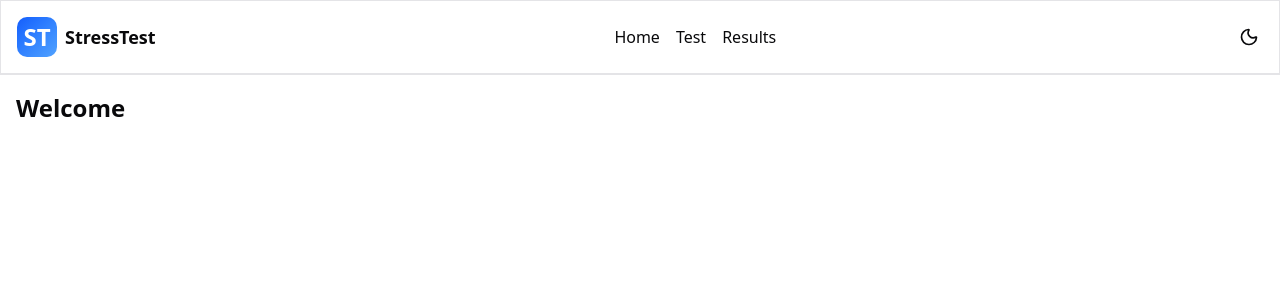
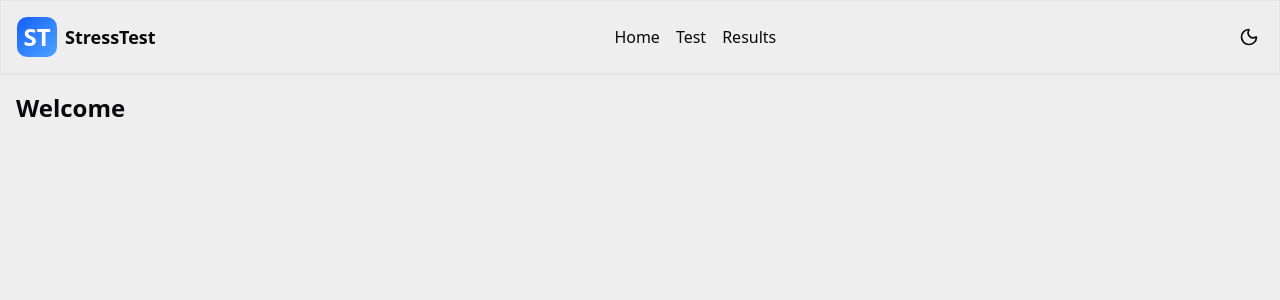
Before and after one commit to badger-99/stress_test, a Next.js app: page / in a window 1280 px wide. Shown: the top 300 px of the page. Built offline with nearby package versions, Linux system fonts and the light colour scheme.

Commit message:
Adjust light-mode bg color

```diff
--- a/src/app/globals.css
+++ b/src/app/globals.css
@@ -45,7 +45,7 @@
 
 :root {
   --radius: 0.625rem;
-  --background: oklch(1 0 0);
+  --background: oklch(0.95 0 0deg);
   --foreground: oklch(0.141 0.005 285.823);
   --card: oklch(1 0 0);
   --card-foreground: oklch(0.141 0.005 285.823);
```
